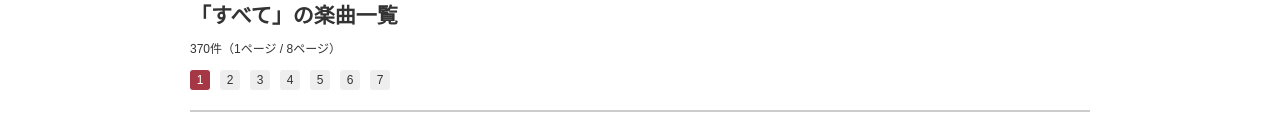
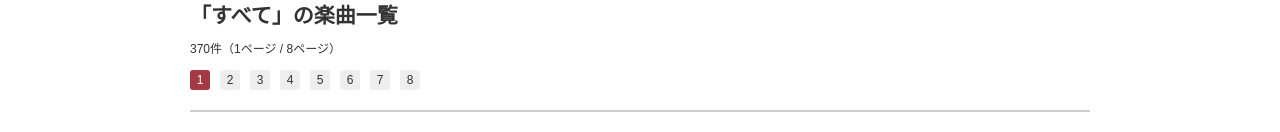
Before and after one commit to ryo-i/beatles-db, a Next.js app: page / in a window 1280 px wide. Shown: the part 298-430 px from the top of the page. Built offline with nearby package versions, Linux system fonts and the light colour scheme.

Commit message:
ページネーションが1ページ少なく表示されるのを修正 #3

```diff
--- a/components/InnerIndex.tsx
+++ b/components/InnerIndex.tsx
@@ -79,7 +79,7 @@ const Section = styled.section`
     li:last-child {
       border-bottom: 2px solid #ccc;
     }
-    .trackTop {
+    li:first-child, .trackTop {
       border-top: 2px solid #ccc;
     }
   }
@@ -175,16 +175,17 @@ function InnerIndex() {
   // Pagination
   const Pagination = () => {
   let pagination = [];
-  for (let i = 1; i < pageInfo['pageLength']; i++) {
+  for (let i = 0; i < pageInfo['pageLength']; i++) {
+    const pageNum = i +1;
     const checkCurrent = () => {
-      if (i === pageInfo['thisPage']) {
+      if (pageNum === pageInfo['thisPage']) {
         return 'currentPage';
       } else {
         return '';
       }
     };
     const thisPage = checkCurrent();
-    pagination.push(<li><a href={"/?page=" + i} className={thisPage}>{i}</a></li>);
+    pagination.push(<li><a href={"/?page=" + pageNum} className={thisPage}>{pageNum}</a></li>);
   }
 
   if (error) {
--- a/pages/about.tsx
+++ b/pages/about.tsx
@@ -53,7 +53,7 @@ function About() {
             <section>
                 <h2>進捗</h2>
                 <ul>
-                    <li>楽曲一覧の作品ごとの境界線にメリハリをつける <a href="https://github.com/ryo-i/beatles-db/issues/3">#3</a></li>
+                    <li>ページネーションが1ページ少なく表示されるのを修正 <a href="https://github.com/ryo-i/beatles-db/issues/3">#3</a></li>
                     <li>データの見直し、手直し中 <a href="https://github.com/ryo-i/beatles-db/issues/1">#1</a></li>
                 </ul>
             </section>
```
Also changed, not shown: 1 other file (tests, documents, lock files or other folders).
